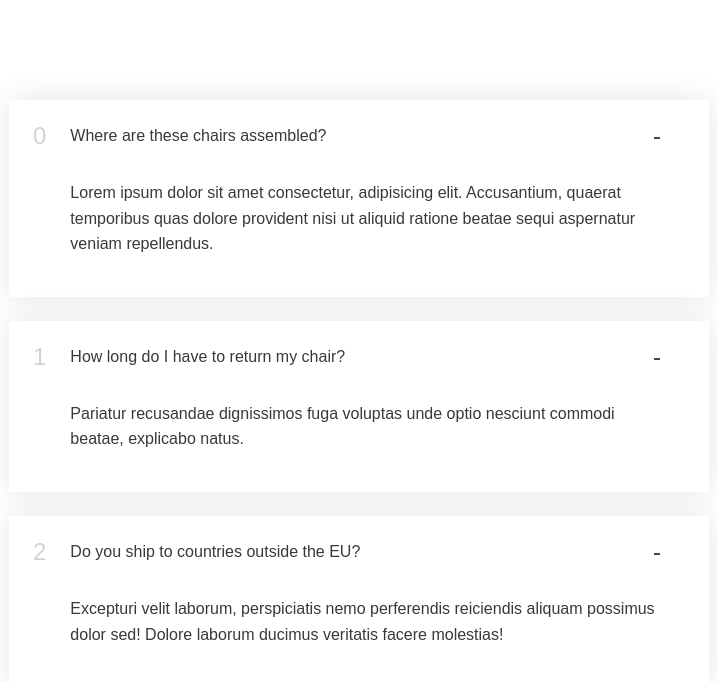
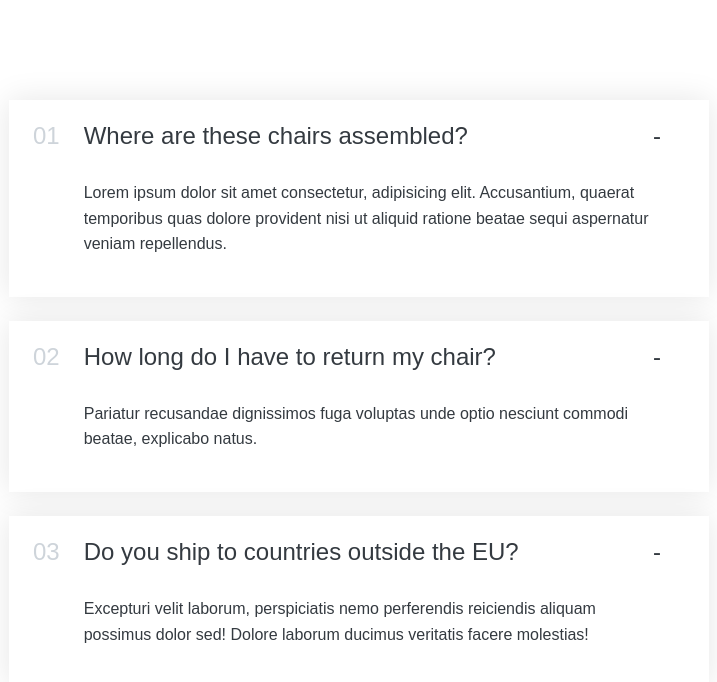
Before and after one commit to SaeedKarimian860/Accordion_component, a React (Create React App) app: page / in a window 1280 px wide. Shown: the top 682 px of the page, without its empty margins (281-998 px from the left). Built offline with nearby package versions, Linux system fonts and the light colour scheme.

Commit message:
Accordion Component

```diff
--- a/src/App.js
+++ b/src/App.js
@@ -34,8 +34,8 @@
 function AccordionItem({ num, title, text }) {
   return (
     <div className="item">
-      <p className="number">{num}</p>
-      <p className="text">{title}</p>
+      <p className="number">{num < 9 ? `0${num + 1}` : num + 1}</p>
+      <p className="title">{title}</p>
       <p className="icon">-</p>
       <div className="content-box">{text}</div>
     </div>
```
